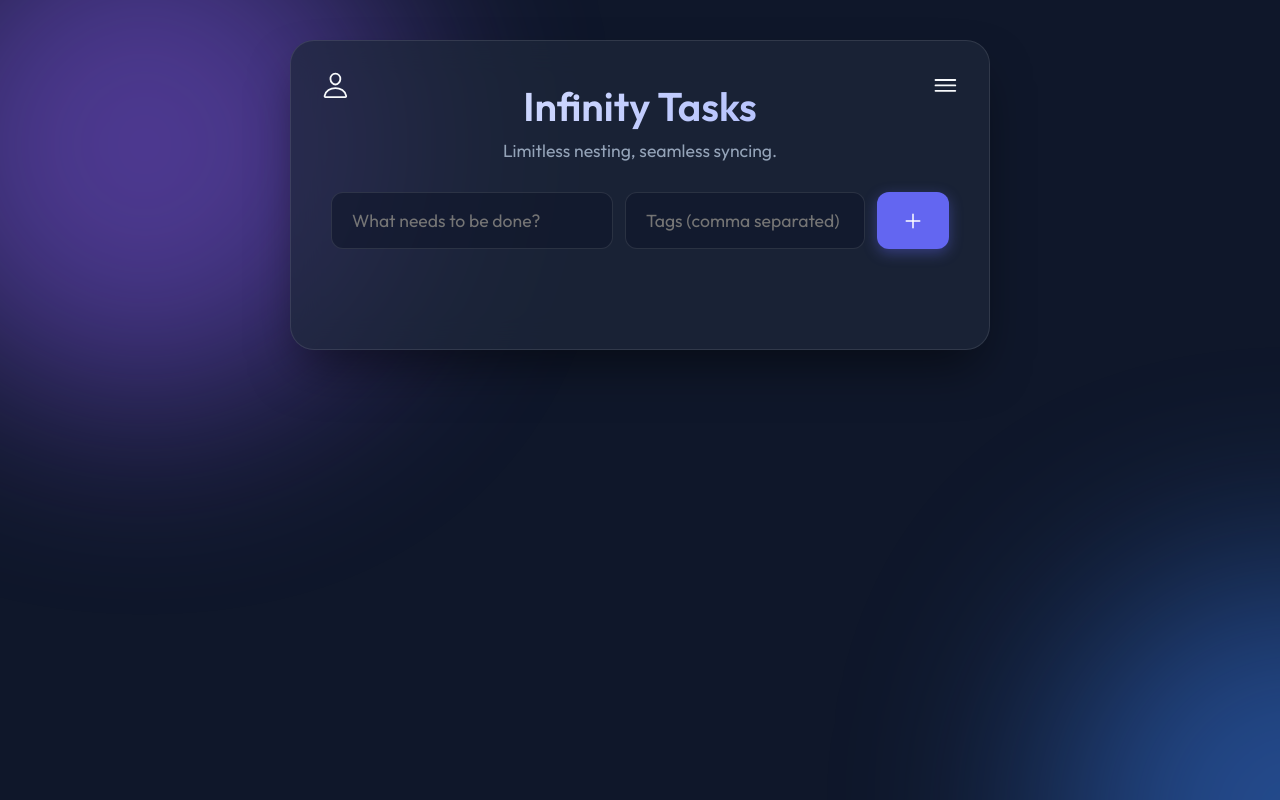
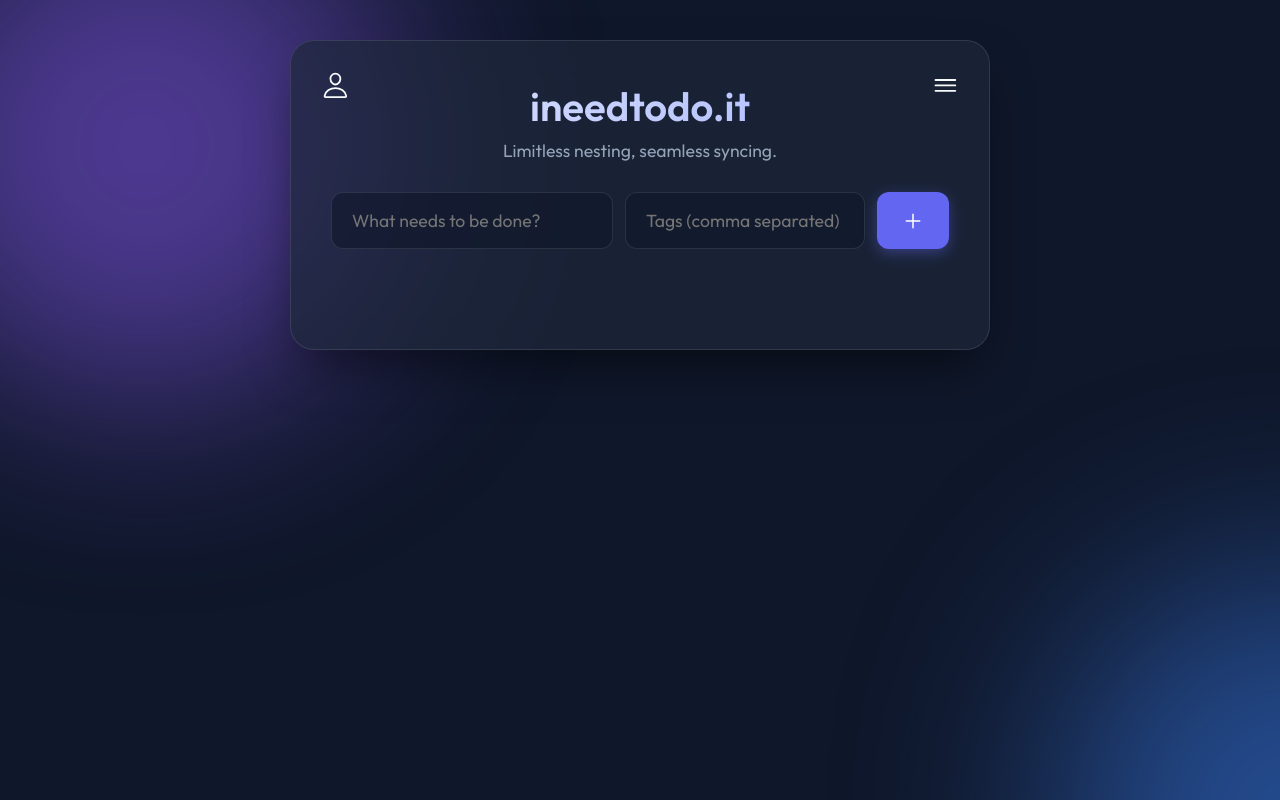
Before and after one commit to BenGeoSim/ineedtodoit, a plain HTML site: page static/index.html in a window 1280 px wide. Drawn offline with nearby package versions, Linux system fonts and the light colour scheme; no server answers.

Commit message:
Update branding to ineedtodo.it
Replace 'Infinity ToDo' branding with 'ineedtodo.it' in static HTML files. Updated the <title> in static/index.html and static/admin.html, and updated the main <h1> in static/index.html to reflect the new site name.

```diff
--- a/static/index.html
+++ b/static/index.html
@@ -4,7 +4,7 @@
 <head>
     <meta charset="UTF-8">
     <meta name="viewport" content="width=device-width, initial-scale=1.0">
-    <title>Infinity ToDo</title>
+    <title>ineedtodo.it</title>
     <link rel="stylesheet" href="styles.css">
     <link href="https://fonts.googleapis.com/css2?family=Outfit:wght@300;400;500;600&display=swap" rel="stylesheet">
     <!-- Ionicons for beautiful icons -->
@@ -21,7 +21,7 @@
 
     <div class="app-container">
         <header>
-            <h1>Infinity Tasks</h1>
+            <h1>ineedtodo.it</h1>
             <p>Limitless nesting, seamless syncing.</p>
         </header>
 
```
Also changed, not shown: static/admin.html (+1 -1 lines).
